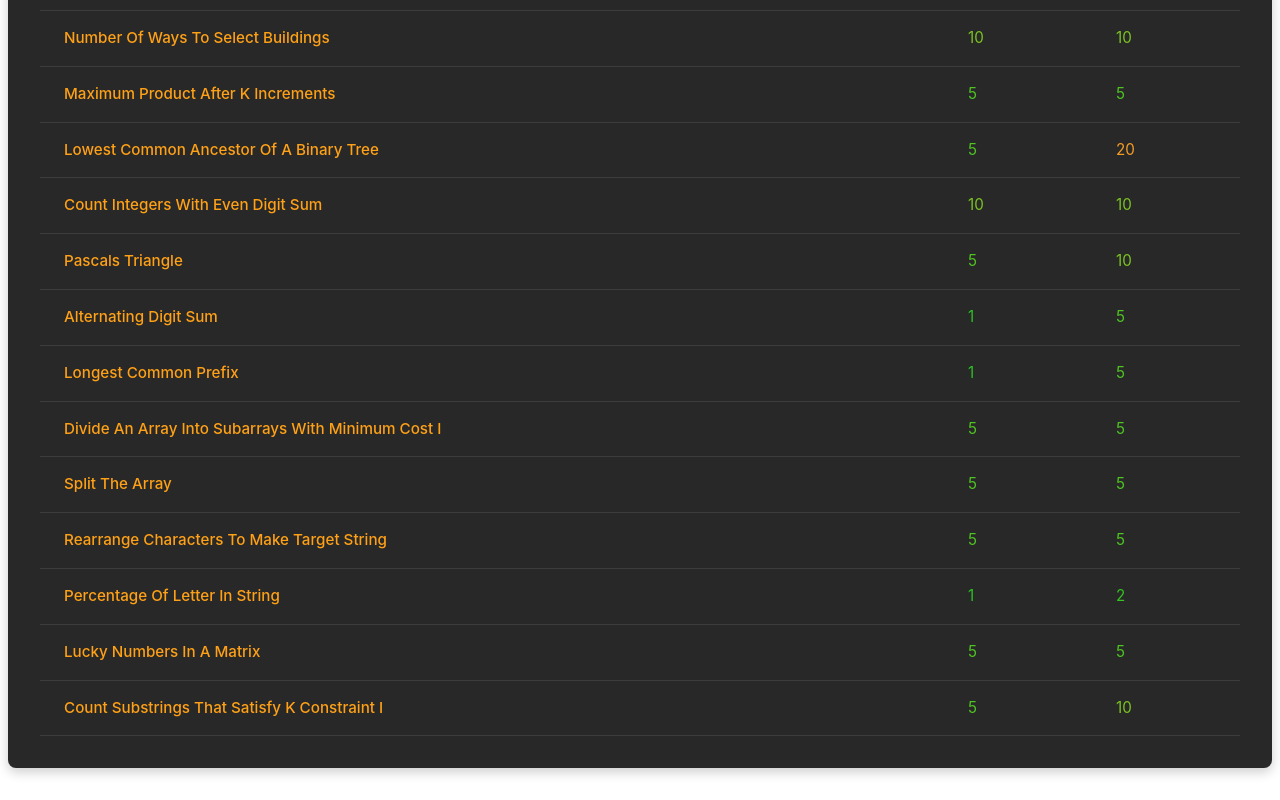
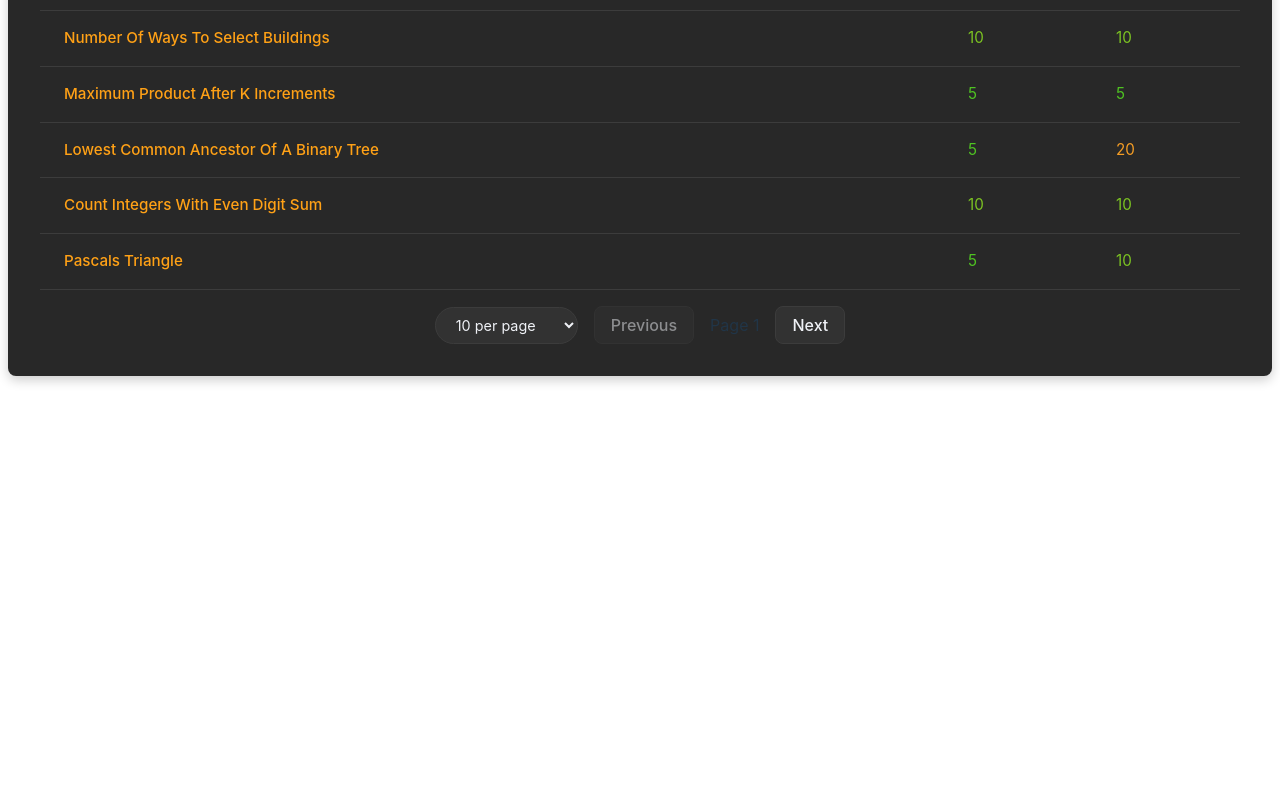
Before and after one commit to charleslien/leetcode, a React (Vite) app: page / in a window 1280 px wide. Shown: the part 885-1685 px from the top of the page. After the commit the page ends 1293 px from the top, so only its background shows below. Built offline with nearby package versions, Linux system fonts and the light colour scheme.

Commit message:
Add pagination

```diff
--- a/src/App.css
+++ b/src/App.css
@@ -155,3 +155,46 @@ td a:visited {
   border-color: #ffa116;
   box-shadow: 0 2px 4px rgba(255, 161, 22, 0.2);
 }
+
+select {
+  padding: 0.5rem 1rem;
+  background: #323232;
+  color: #eff1f6;
+  border: 1px solid #3c3c3c;
+  border-radius: 20px;
+  cursor: pointer;
+  transition: all 0.2s ease;
+  font-size: 0.9rem;
+  font-family: inherit;
+}
+
+select option {
+  background: #323232;
+  color: #eff1f6;
+}
+
+select:hover {
+  border-color: #ffa116;
+  transform: translateY(-1px);
+  background: rgba(255, 161, 22, 0.1);
+}
+
+.page-button {
+  padding: 0.5rem 1rem;
+  background: #323232;
+  color: #eff1f6;
+  border: 1px solid #3c3c3c;
+  border-radius: 8px;
+  cursor: pointer;
+  transition: all 0.2s ease;
+}
+
+.page-button:hover:not(:disabled) {
+  border-color: #ffa116;
+  transform: translateY(-1px);
+}
+
+.page-button:disabled {
+  opacity: 0.5;
+  cursor: not-allowed;
+}
--- a/src/App.tsx
+++ b/src/App.tsx
@@ -3,9 +3,10 @@ import { InfoHeader } from './components/InfoHeader'
 import { Problem, SortKey, SortDirection } from './types'
 import { SearchFilters } from './components/SearchFilters'
 import { ProblemsTable } from './components/ProblemsTable'
+import { Pagination } from './components/Pagination'
 import { fetchAndParseCsv } from './services/csvService'
 import { extractAndOrderTags } from './utils/tagUtils'
-import { COLUMNS, SORT } from './constants'
+import { COLUMNS, SORT, PAGE_SIZES } from './constants'
 import './App.css'
 
 function App() {
@@ -16,6 +17,8 @@ function App() {
   const [allTags, setAllTags] = useState<string[]>([])
   const [tagSearch, setTagSearch] = useState('')
   const [problemSearch, setProblemSearch] = useState('')
+  const [itemsPerPage, setItemsPerPage] = useState(PAGE_SIZES[0])
+  const [currentPage, setCurrentPage] = useState(0)
 
   useEffect(() => {
     fetchAndParseCsv().then(transformedData => {
@@ -87,11 +90,21 @@ function App() {
         toggleTag={toggleTag}
       />
       <ProblemsTable
-        problems={filteredAndSortedProblems}
+        problems={filteredAndSortedProblems.slice(
+          currentPage * itemsPerPage,
+          (currentPage + 1) * itemsPerPage
+        )}
         sortKey={sortKey}
         sortDirection={sortDirection}
         handleSort={handleSort}
 
+      />
+      <Pagination
+        currentPage={currentPage}
+        setCurrentPage={setCurrentPage}
+        itemsPerPage={itemsPerPage}
+        setItemsPerPage={setItemsPerPage}
+        totalItems={filteredAndSortedProblems.length}
       />
     </div>
   )
--- /dev/null
+++ b/src/components/Pagination.tsx
@@ -0,0 +1,47 @@
+import React from 'react'
+import { PAGE_SIZES } from '../constants'
+
+interface PaginationProps {
+  currentPage: number;
+  setCurrentPage: (page: number) => void;
+  itemsPerPage: number;
+  setItemsPerPage: (items: number) => void;
+  totalItems: number;
+}
+
+export const Pagination: React.FC<PaginationProps> = ({
+  currentPage,
+  setCurrentPage,
+  itemsPerPage,
+  setItemsPerPage,
+  totalItems
+}) => (
+  <div style={{ marginTop: '1rem', display: 'flex', gap: '1rem', alignItems: 'center', justifyContent: 'center' }}>
+    <select
+      value={itemsPerPage}
+      onChange={(e) => {
+        setItemsPerPage(Number(e.target.value))
+        setCurrentPage(0)
+      }}
+    >
+      {PAGE_SIZES.map(size => (
+        <option key={size} value={size}>{size} per page</option>
+      ))}
+    </select>
+    <button
+      onClick={() => setCurrentPage(Math.max(0, currentPage - 1))}
+      disabled={currentPage === 0}
+      className="page-button"
+    >
+      Previous
+    </button>
+    <span>Page {currentPage + 1}</span>
+    <button
+      onClick={() => setCurrentPage(currentPage + 1)}
+      disabled={(currentPage + 1) * itemsPerPage >= totalItems}
+      className="page-button"
+    >
+      Next
+    </button>
+  </div>
+)
--- a/src/constants.ts
+++ b/src/constants.ts
@@ -19,3 +19,5 @@ export const SORT = {
 } as const
 
 export const ROMAN_NUMERALS: string[] = ['i', 'ii', 'iii', 'iv', 'v', 'vi', 'vii', 'viii', 'ix', 'x']
+
+export const PAGE_SIZES = [10, 25, 50, 100] as const
```
